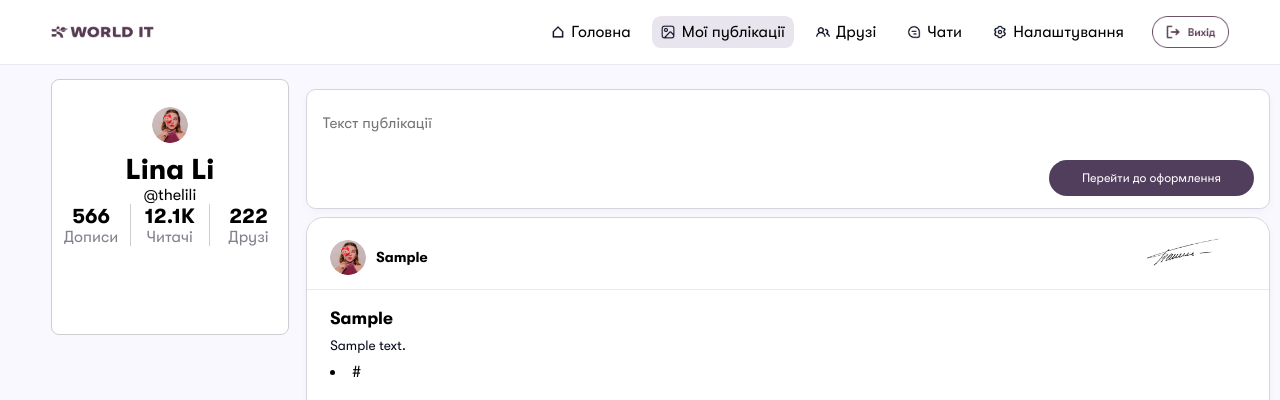
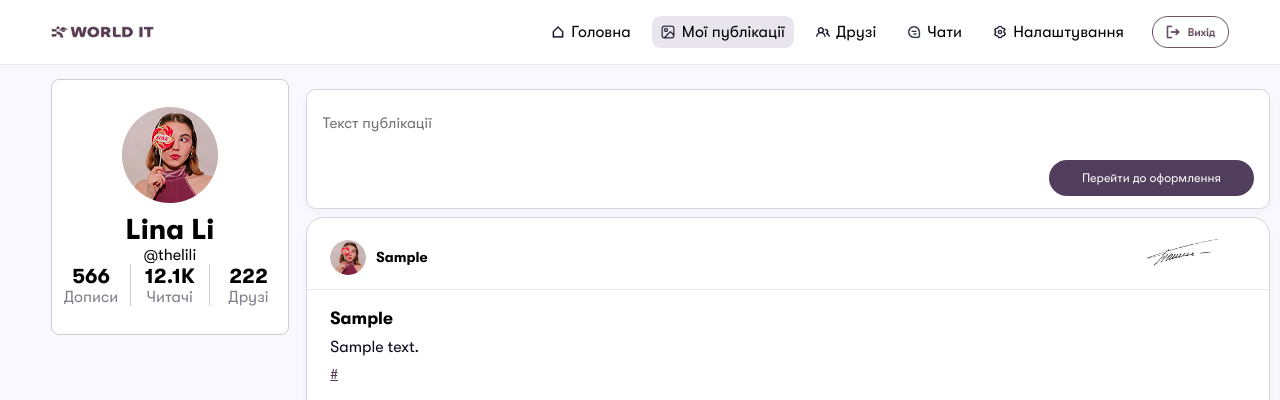
Before and after one commit to marksemichevskyi/SocialNetwork, a Django app: page /post/ in a window 1280 px wide. Shown: the top 400 px of the page. Run offline with Django 5.2, Linux system fonts and the light colour scheme; a user stored in the database is signed in; tables that the repository leaves empty hold one stand-in row (values such as "Sample post").

Commit message:
posts completed

```diff
--- a/social_network/post_app/forms.py
+++ b/social_network/post_app/forms.py
@@ -4,7 +4,6 @@ from io import BytesIO
 from PIL import Image
 
 from .models import Post, PostLink, PostImage, PostTag
-
 
 MAX_COMPRESSED_SIZE = 5 * 1024 * 1024
 
@@ -65,37 +64,28 @@ class PostForm(forms.ModelForm):
             "content": ""
         }
 
-    def __init__(self, *args, links=None, images=None, **kwargs):
+    def __init__(self, *args, **kwargs):
+        # Витягуємо списки, які ми передали вручну з View
+        self.raw_links = kwargs.pop('links', [])
+        self.images_list = kwargs.pop('images', [])
         super().__init__(*args, **kwargs)
-
         self.links_list = []
-        self.images_list = []
-
-        if links:
-            for link in links:
-                cleaned_link = link.strip()
-
-                if cleaned_link:
-                    self.links_list.append(cleaned_link)
-
-        if images:
-            self.images_list = list(images)
+        if not self.images_list and self.files:
+            self.images_list = self.files.getlist('images')
 
     def clean(self):
         cleaned_data = super().clean()
-
         url_field = forms.URLField()
 
-        for link in self.links_list:
-            try:
-                url_field.clean(link)
-
-            except forms.ValidationError:
-                self.add_error(
-                    None,
-                    f'Посилання "{link}" недійсне'
-                )
-
+        # Обробляємо посилання тут
+        for link in self.raw_links:
+            link = link.strip()
+            if link:
+                try:
+                    url_field.clean(link)
+                    self.links_list.append(link) # Додаємо тільки валідні
+                except forms.ValidationError:
+                    self.add_error(None, f'Посилання "{link}" недійсне')
         return cleaned_data
 
     def compress_image(self, image):
--- a/social_network/post_app/static/post_app/js/post.js
+++ b/social_network/post_app/static/post_app/js/post.js
@@ -38,7 +38,7 @@ const postTextArea = document.querySelector('#id_content')
 btnAddLink.addEventListener('click', () => {
 const newLink = document.createElement('input')
 newLink.type = 'url'
-newLink.name = 'link'
+newLink.name = 'links'
 newLink.placeholder = 'Посилання'
 listLinks.append(newLink)
 })
@@ -61,7 +61,7 @@ formPost.addEventListener('submit', async function(event) {
 
     compressedFiles.forEach(file => {
         if (file) {
-            formData.append('images[]', file);
+            formData.append('images', file);
         }
     })
 
--- a/social_network/post_app/templates/parts/post_form.html
+++ b/social_network/post_app/templates/parts/post_form.html
@@ -2,7 +2,7 @@
 
 <div class = 'form_div' id = 'form_post_div'>
     <h1>Створити публікацію </h1>
-    <form id = 'form_post' method = 'post' action= '{% url "create_post" %}'>
+    <form id = 'form_post' method = 'post' action= '{% url "create_post" %}' enctype="multipart/form-data">
     {% for field in form_post %}
         <p id="row_{{ field.name }}"
            class="form-group {% if field.name == 'images' %}disable{% endif %}">
@@ -39,7 +39,7 @@
     {% endfor %}
         <label for="link_container">Посилання:</label>
         <div id = 'links_list'>
-            <input type="url" name="link" placeholder="Посилання" id = 'link_1'>
+            <input type="url" name="links" placeholder="Посилання" id = 'link_1'>
 
             <button type="button" class="open_tag_form" id="add_link">
                 <img src="{% static 'images/plus_button.png' %}">
--- a/social_network/post_app/templates/post.html
+++ b/social_network/post_app/templates/post.html
@@ -12,7 +12,7 @@
 {% block side_panel_content %}
  <div class = "user_profile_div">
         <div class = "profile_div">
-            <div class = "avatar_div">
+            <div class = "avatar_d">
                 <img src = "{% static 'images/avatar_test.png' %}">
             </div>
 
--- a/social_network/post_app/templates/post_list.html
+++ b/social_network/post_app/templates/post_list.html
@@ -34,7 +34,7 @@
             <div class="post_links">
 
                 {% for link in post.links.all %}
-                    <li>{{ link.url }}</li>
+                    <a href = '{{ link.url }}'>{{ link.url }}</a>
                 {% endfor %}
 
             </div>
@@ -42,7 +42,7 @@
             <div class="post_image_div">
 
                 {% for image in post.images.all %}
-                    <img src="{{ image.compressed_image.url }}">
+                    <img src="{{ image.compressed.url }}">
                 {% endfor %}
 
             </div>
@@ -62,14 +62,14 @@
                     </button>
 
                     <button class="reaction_button">
-                        <img src="{% static 'images/comment_icon.png' %}">
+                        <img src="{% static 'images/chat_page_icon.png' %}">
                         <span>32 Коментарі</span>
                     </button>
 
                 </div>
 
                 <div class="post_views">
-                    <img src="{% static 'images/views_icon.png' %}">
+                    <img src="{% static 'images/visible_icon.png' %}">
                     <span>890 Переглядів</span>
                 </div>
 
--- a/social_network/static/base.css
+++ b/social_network/static/base.css
@@ -713,8 +713,11 @@ h4, h3{
 
 }
 
-.avatar_div {
-    height: 100%;
+.avatar_d {
+    height: 100% !important;
+    display: flex;
+    align-items: center;
+    justify-content: center;
 
 }
 
@@ -799,7 +802,7 @@ h4, h3{
 
 .post_div p {
     margin: 0;
-    font-size: 1.7vh;
+    font-size: 1rem;
     line-height: 1.4;
     color: #070A1C;
 }
@@ -885,3 +888,15 @@ h4, h3{
 
     object-fit:contain;
 }
+
+.post_div a {
+    font-size: 0.9rem;
+    color: #543C52;
+    text-decoration: underline;
+
+}
+
+.post_links {
+    display: flex;
+    flex-direction: column;
+}
```
Also changed, not shown: social_network/static/images/dislike_icon.png (added), social_network/static/images/like_icon.png (added).
